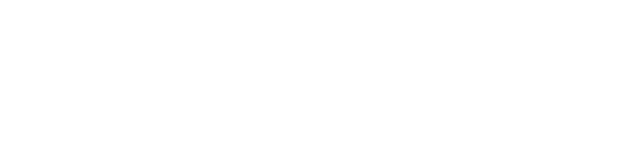
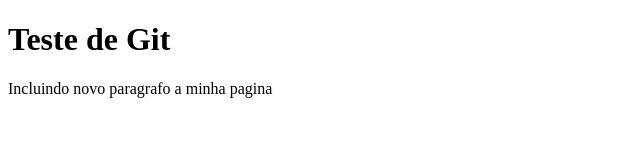
Before and after one commit to Darllan-debug/modulogit, a plain HTML site: page index.html in a window 1280 px wide. Shown: the whole page, without its empty margins (0-640 px from the left). Drawn offline with Linux system fonts and the light colour scheme.

Commit message:
adicionado mais algumas linhas

```diff
--- a/index.html
+++ b/index.html
@@ -6,6 +6,7 @@
     <title>Document</title>
 </head>
 <body>
-
+    <h1>Teste de Git </h1>
+    <p>Incluindo novo paragrafo a minha pagina </p>
 </body>
 </html>
```
